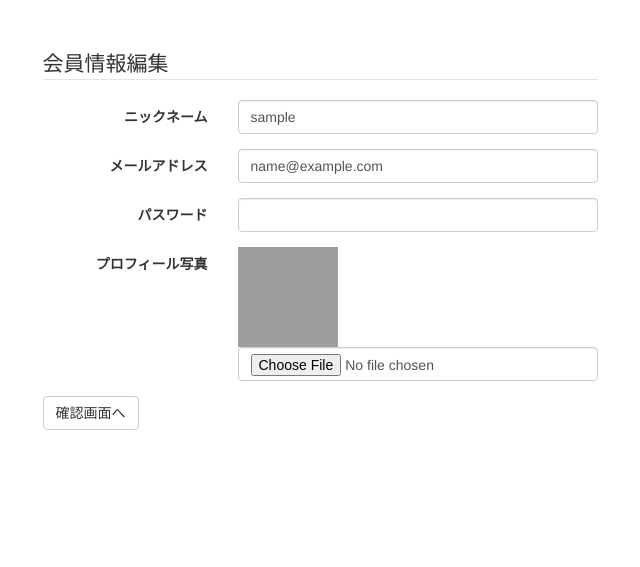
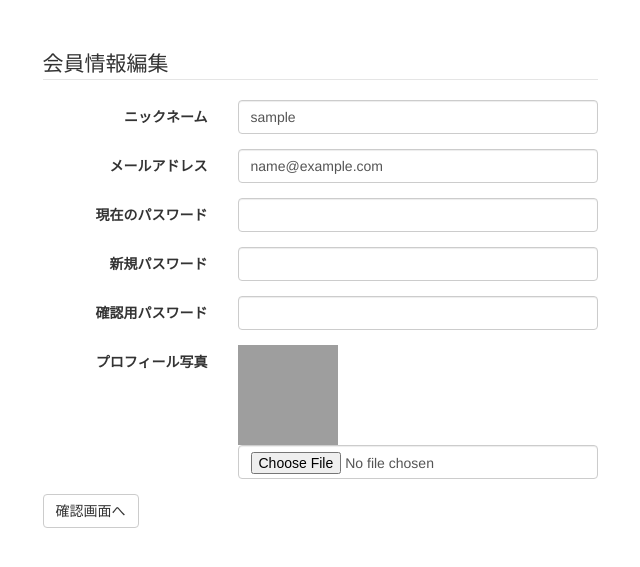
Before and after one commit to shinya-nexseed/seed_sns_20160404, a PHP site: page /user_edit.php in a window 1280 px wide. Shown: the part 51-618 px from the top of the page, without its empty margins (320-960 px from the left). Run offline with PHP 8.4, Linux system fonts and the light colour scheme; the visitor is signed in with stand-in values (Sample User, id 1); some libraries are stand-ins or nearby versions; grey boxes are pictures that could not be loaded.

Commit message:
会員情報編集機能実装

```diff
--- a/user_edit.php
+++ b/user_edit.php
@@ -35,6 +35,16 @@
       $error['password'] = 'incorrect';
     }
 
+    if (!empty($_POST['new_password'])) {
+      if ($_POST['new_password'] < 4) {
+        $error['new_password'] = 'length';
+      }
+      if ($_POST['new_password'] != $_POST['confirm_password']) {
+        $error['new_password'] = 'incorrect';
+      }
+    }
+
+
     $fileName = $_FILES['picture_path']['name'];
     if (!empty($fileName)) {
       $ext = substr($fileName, -3);
@@ -70,9 +80,10 @@
         $picture = $member['picture_path'];
       }
       // アップデート処理
-      $sql = sprintf('UPDATE `members` SET `nick_name`="%s", `email`="%s", `picture_path`="%s", modified=NOW() WHERE `member_id`=%d',
+      $sql = sprintf('UPDATE `members` SET `nick_name`="%s", `email`="%s", `password`="%s", `picture_path`="%s", modified=NOW() WHERE `member_id`=%d',
           mysqli_real_escape_string($db, $_POST['nick_name']),
           mysqli_real_escape_string($db, $_POST['email']),
+          mysqli_real_escape_string($db, sha1($_POST['new_password'])),
           mysqli_real_escape_string($db, $picture),
           mysqli_real_escape_string($db, $member['member_id'])
         );
@@ -182,7 +193,7 @@
           </div>
           <!-- パスワード -->
           <div class="form-group">
-            <label class="col-sm-4 control-label">パスワード</label>
+            <label class="col-sm-4 control-label">現在のパスワード</label>
             <div class="col-sm-8">
             <?php if (isset($_POST['password'])): ?>
               <input type="password" name="password" class="form-control" placeholder="" value="<?php echo htmlspecialchars($_POST['password'], ENT_QUOTES, 'UTF-8'); ?>">
@@ -195,6 +206,26 @@
             <?php if (isset($error['password']) && $error['password'] == 'incorrect'): ?>
               <p class="error">* パスワードが間違っています。</p>
             <?php endif; ?>
+            </div>
+          </div>
+          <!-- 新規パスワード -->
+          <div class="form-group">
+            <label class="col-sm-4 control-label">新規パスワード</label>
+            <div class="col-sm-8">
+              <input type="password" name="new_password" class="form-control" placeholder="" value="">
+              <?php if (isset($error['new_password']) && $error['new_password'] == 'length'): ?>
+                <p class="error">* パスワードは4文字以上で入力してください。</p>
+              <?php endif; ?>
+              <?php if (isset($error['new_password']) && $error['new_password'] == 'incorrect'): ?>
+                <p class="error">* 確認用パスワードと一致しません。</p>
+              <?php endif; ?>
+            </div>
+          </div>
+          <!-- 確認用パスワード -->
+          <div class="form-group">
+            <label class="col-sm-4 control-label">確認用パスワード</label>
+            <div class="col-sm-8">
+              <input type="password" name="confirm_password" class="form-control" placeholder="" value="">
             </div>
           </div>
           <!-- プロフィール写真 -->
```
